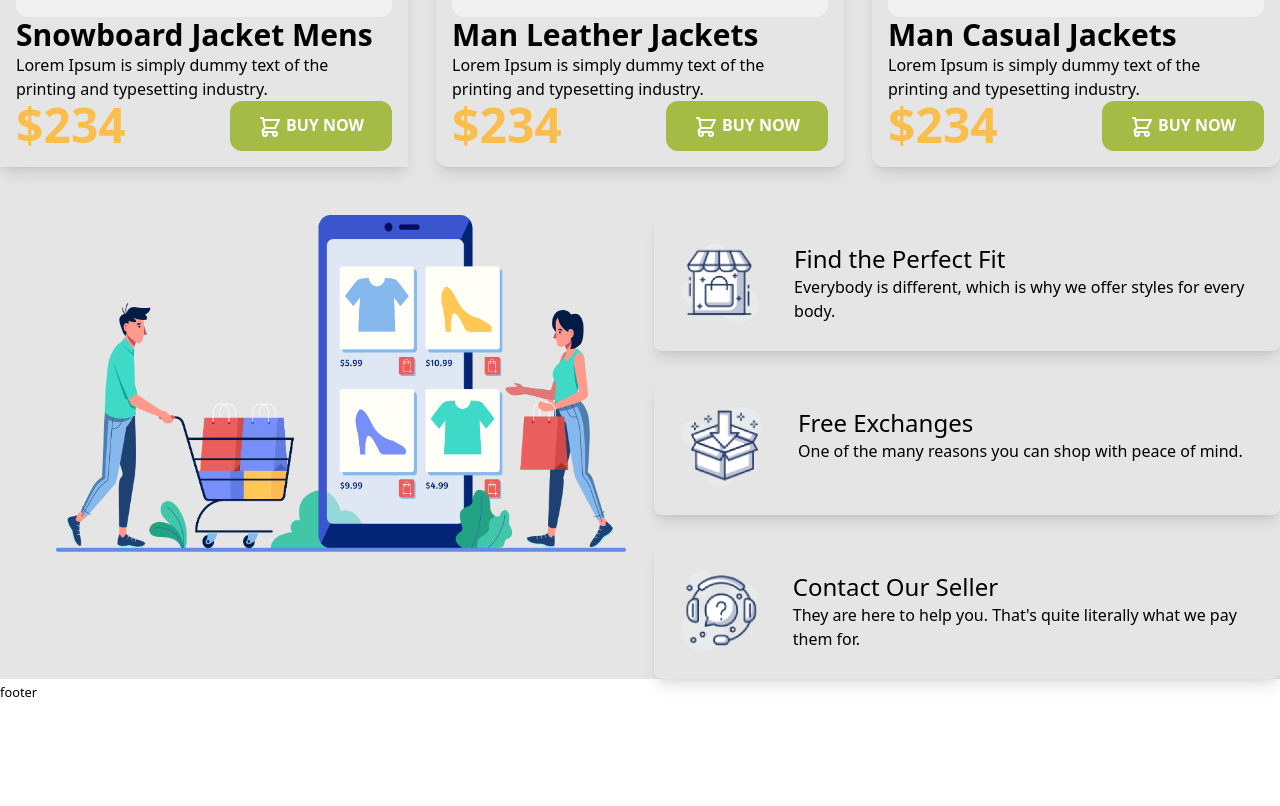
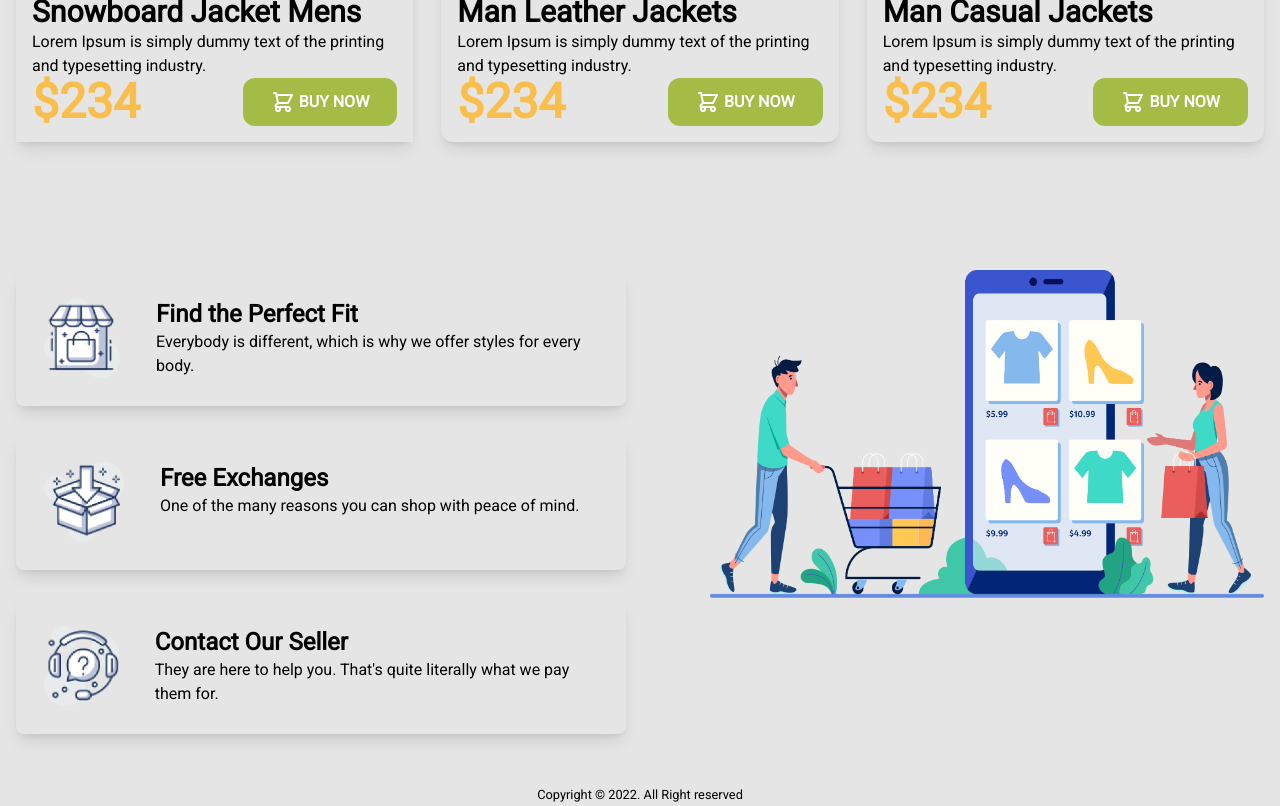
Before and after one commit to Al-Amin931761/penguin-fashion-tailwind, a plain HTML site: page index.html in a window 1280 px wide. Shown: the part 1841-2647 px from the top of the page. Before the commit the page ends 2544 px from the top, so only its background shows below. Drawn offline with nearby package versions, Linux system fonts and the light colour scheme.

Commit message:
responsive

```diff
--- a/index.html
+++ b/index.html
@@ -6,6 +6,10 @@
     <meta http-equiv="X-UA-Compatible" content="IE=edge">
     <meta name="viewport" content="width=device-width, initial-scale=1.0">
     <title>Penguin Fashion</title>
+    <!-- google font -->
+    <link rel="preconnect" href="https://fonts.googleapis.com">
+    <link rel="preconnect" href="https://fonts.gstatic.com" crossorigin>
+    <link href="https://fonts.googleapis.com/css2?family=Roboto&display=swap" rel="stylesheet">
     <!-- tailwind css -->
     <script src="https://cdn.tailwindcss.com"></script>
     <script>
@@ -21,13 +25,14 @@
             }
         }
     </script>
+
 </head>
 
-<body>
-    <header class="bg-penguin px-4 sm:px-0 pb-32 pt-12">
+<body style="font-family:'Roboto', sans-serif;">
+    <header class="bg-penguin px-4 pb-32 pt-12">
         <section class="container mx-auto sm:flex items-center justify-around">
             <div class="space-y-3">
-                <h1 class="text-4xl sm:text-5xl uppercase font-bold">
+                <h1 class="text-4xl sm:text-4xl md:text-5xl lg:text-6xl uppercase font-bold">
                     <span class="text-[#FABE4C]">Be the Penguins</span><br> of Winter
                 </h1>
                 <p>Lorem Ipsum is simply dummy text of the printing
@@ -45,10 +50,10 @@
             </div>
         </section>
     </header>
-    <main class="container mx-auto bg-[#E5E5E5]">
+    <main class="container mx-auto bg-[#E5E5E5] px-4">
         <!-- Women Jacket -->
         <section class="pt-12 pb-12">
-            <h2 class="text-4xl font-bold mb-5">Women Jacket</h2>
+            <h2 class="text-4xl font-bold mb-5 text-center lg:text-left">Women Jacket</h2>
 
             <div class="grid sm:grid-cols-1 md:grid-cols-2 lg:grid-cols-3 gap-7">
                 <!-- jacket 1 -->
@@ -112,8 +117,8 @@
         </section>
 
         <!-- Men Jacket -->
-        <section class="pb-12">
-            <h2 class="text-4xl font-bold mb-5">Men Jacket</h2>
+        <section>
+            <h2 class="text-4xl font-bold mb-5 text-center lg:text-left">Men Jacket</h2>
 
             <div class="grid sm:grid-cols-1 md:grid-cols-2 lg:grid-cols-3 gap-7">
                 <!-- jacket 4 -->
@@ -177,44 +182,46 @@
         </section>
 
         <!-- our benefits -->
-        <section>
+        <section class="pt-32">
             <div class="grid md:grid-cols-1 lg:grid-cols-2 gap-7">
-                <div class="rounded-lg flex shadow-lg p-7 sm:order-2 md:order-2">
+                <div
+                    class="rounded-lg flex flex-col sm:flex-col md:flex-row lg:flex-row justify-center items-center md:justify-start md:items-start lg:justify-start lg:items-start shadow-lg p-7 order-2 lg:order-1">
                     <img class="h-20 w-20" src="images/house.png" alt="">
                     <div class="pl-9">
-                        <h5 class="text-2xl">Find the Perfect Fit</h5>
+                        <h5 class="text-2xl font-bold">Find the Perfect Fit</h5>
                         <p>Everybody is different, which is why we
                             offer styles for every body.</p>
                     </div>
                 </div>
 
-                <div class="row-span-3 gap lg:pl-14 sm:order-1 md:order-1">
+                <div class="row-span-3 gap lg:pl-14 order-1 lg:order-2">
                     <img src="images/shopping.png" alt="">
                 </div>
 
-                <div class="rounded-lg flex shadow-lg p-7 sm:order-3 md:order-3">
+                <div
+                    class="rounded-lg flex flex-col sm:flex-col md:flex-row lg:flex-row justify-center items-center md:justify-start md:items-start lg:justify-start lg:items-start shadow-lg p-7 order-3 lg:order-3">
                     <img class="h-20 w-20" src="images/box.png" alt="">
                     <div class="pl-9">
-                        <h5 class="text-2xl">Free Exchanges</h5>
+                        <h5 class="text-2xl font-bold">Free Exchanges</h5>
                         <p>One of the many reasons you can shop
                             with peace of mind.</p>
                     </div>
                 </div>
 
-                <div class="rounded-lg flex shadow-lg p-7 sm:order-4 md:order-4">
+                <div
+                    class="rounded-lg flex flex-col sm:flex-col md:flex-row lg:flex-row justify-center items-center md:justify-start md:items-start lg:justify-start lg:items-start shadow-lg p-7 order-4 lg:order-4">
                     <img class="h-20 w-20" src="images/question.png" alt="">
                     <div class="pl-9">
-                        <h5 class="text-2xl">Contact Our Seller</h5>
+                        <h5 class="text-2xl font-bold">Contact Our Seller</h5>
                         <p>They are here to help you. That's quite
                             literally what we pay them for.</p>
                     </div>
                 </div>
-
             </div>
         </section>
     </main>
-    <footer>
-        <p><small>footer</small></p>
+    <footer class="pt-12 bg-[#E5E5E5]">
+        <p class="text-center"><small>Copyright &copy; 2022. All Right reserved</small></p>
     </footer>
 </body>
 
```
